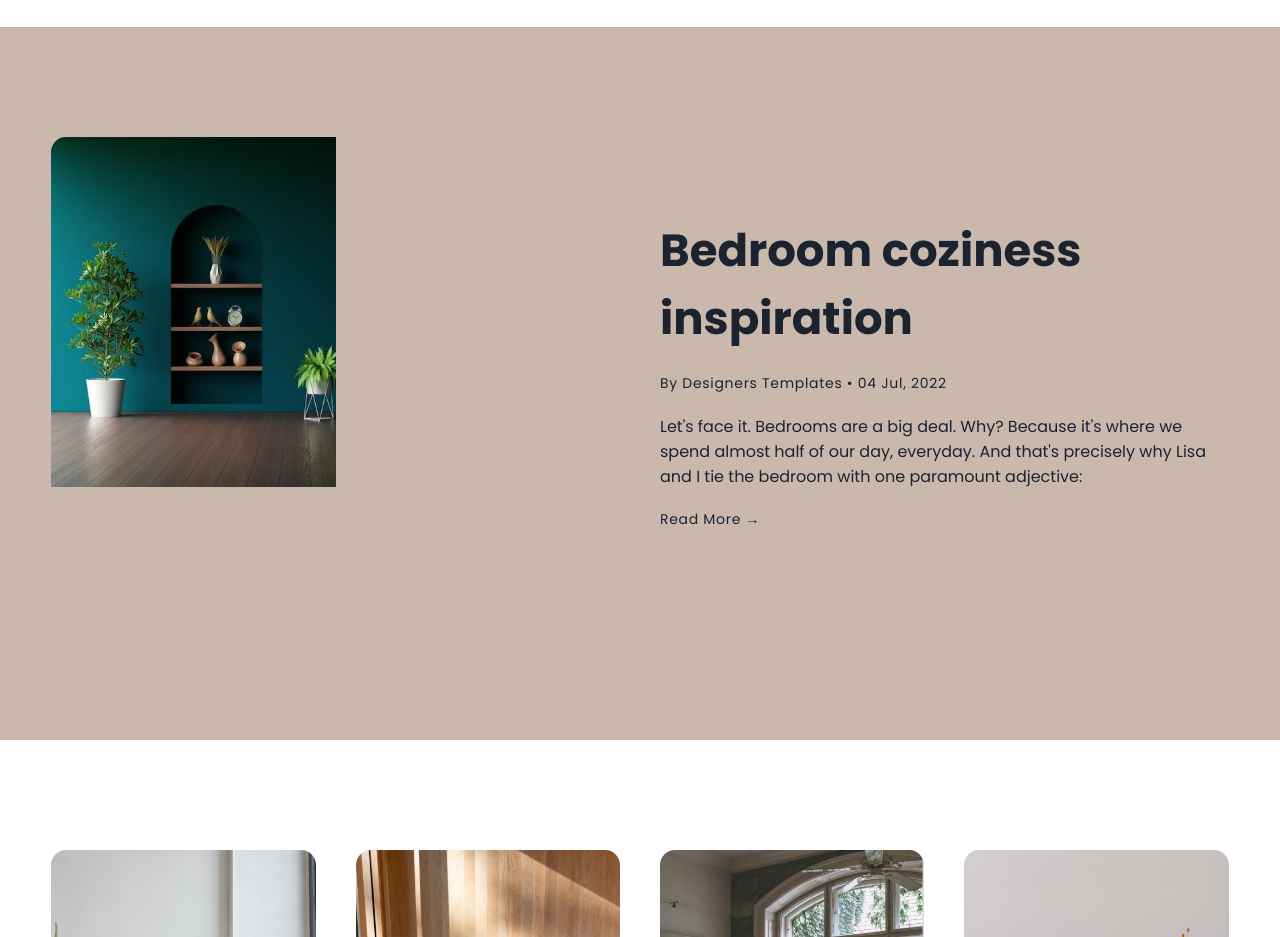
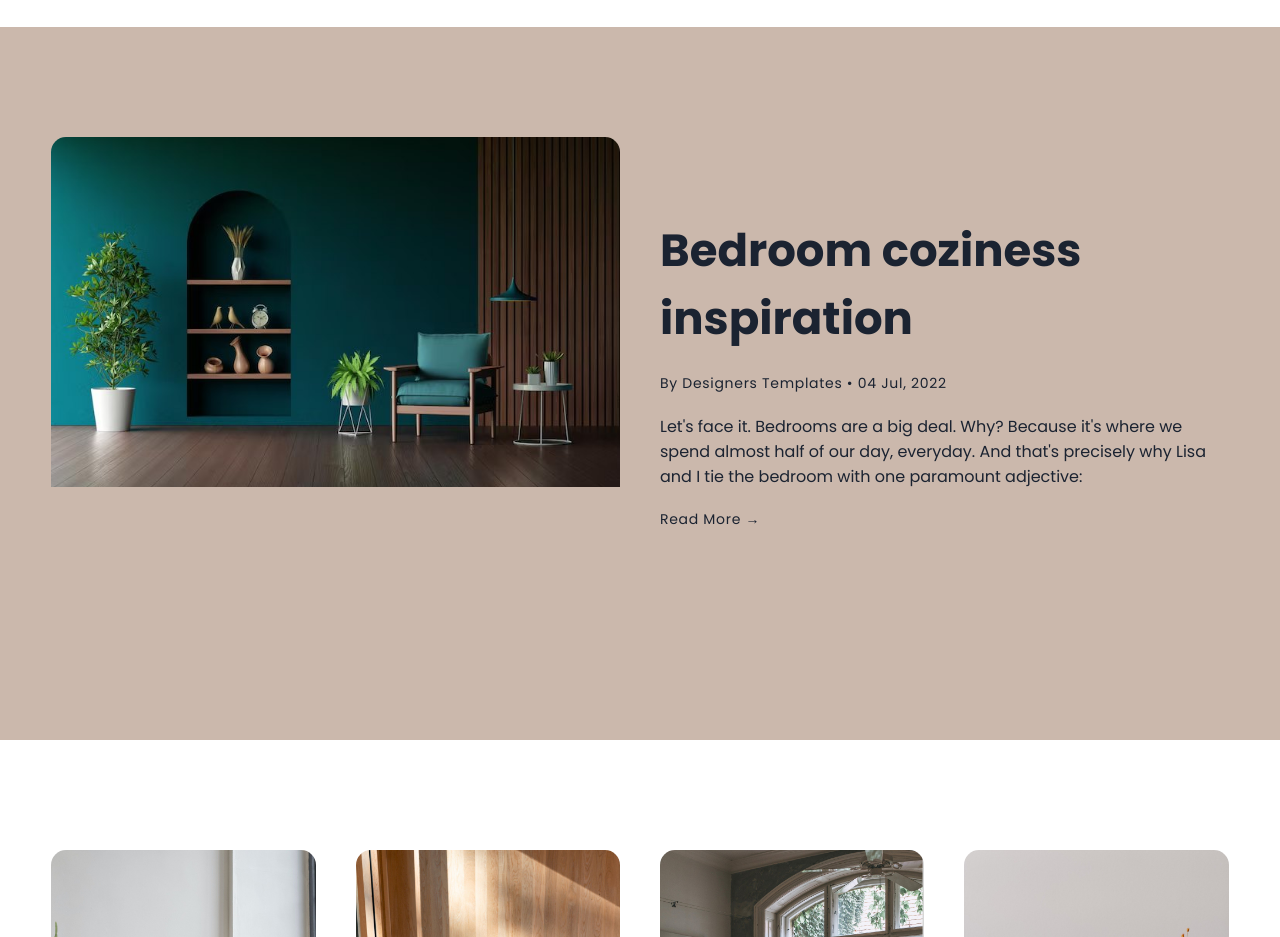
Before and after one commit to paramdogra/Project2, a plain HTML site: page index.html in a window 1280 px wide. Shown: the part 2460-3397 px from the top of the page. Drawn offline with nearby package versions, Linux system fonts and the light colour scheme.

Commit message:
img tag added for tm-bgimage div

```diff
--- a/dist/css/style.css
+++ b/dist/css/style.css
@@ -221,12 +221,15 @@
   border-radius: 15px;
 }
 .tm-bgimage {
-  background-image: url('/dist/images/bg-para.jpg');
-  background-size: cover;
-  width: 50%;
-  height: 350px;
+  width: 100%;
+  height:350px;
+  transition: all 0.5s;
+}
 
-  transition: all 0.5s;
+.tm-bgimage img{
+  width: 100%;
+  height: 100%;
+  object-fit: cover;
 }
 .tm-item2 {
   padding: 80px 0;
--- a/index.html
+++ b/index.html
@@ -139,7 +139,7 @@
         <div class="tm-cont width-90">
             <div class="tm-item1">
                 <div class="tm-bgimage">
-
+                    <img src="./dist/images/bg-para.jpg" alt="">
                 </div>
             </div>
             <div class="tm-item2">
```
